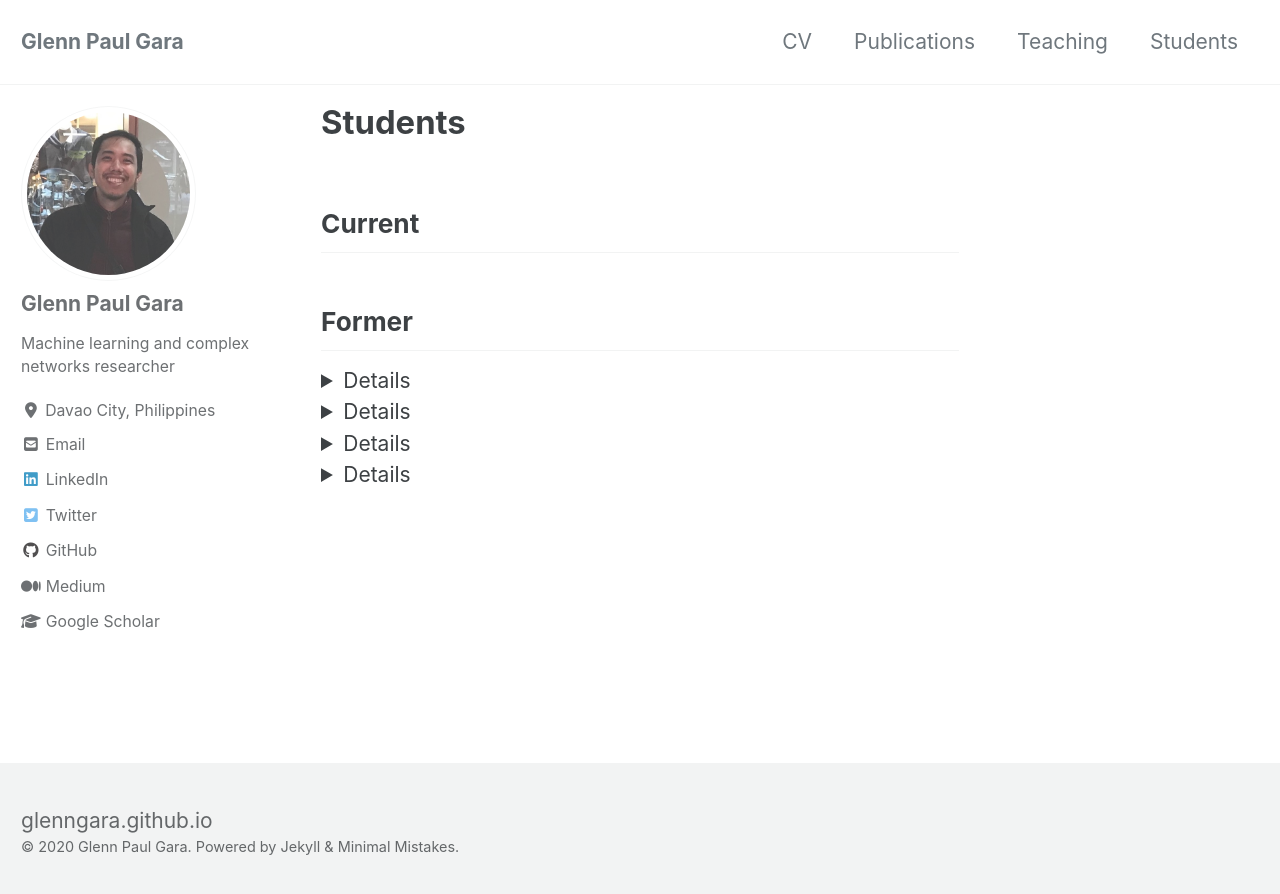
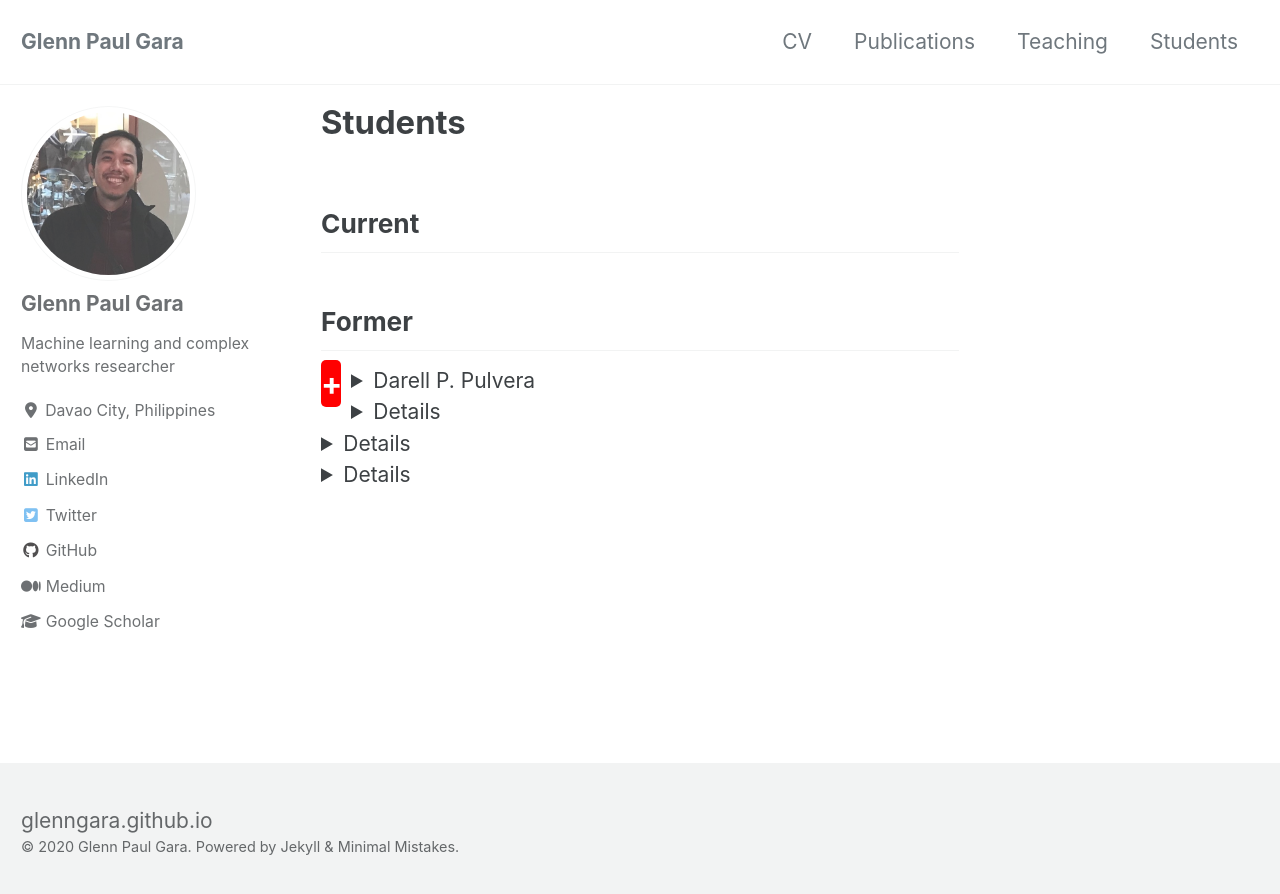
Before and after one commit to glenngara/glenngara.github.io, a Jekyll site: the page built from _pages/students.md, in a window 1280 px wide. Shown: the top 894 px of the page. Built offline with Jekyll 4.4.1, drawn with Linux system fonts in a browser that asks for light colours; cached includes are drawn as plain includes; nearby versions of some CDN libraries; part of the change alters nothing that is shown.

Commit message:
added studeents menu

```diff
--- a/_pages/students.md
+++ b/_pages/students.md
@@ -4,6 +4,30 @@ layout: single
 title: "Students"
 author_profile: true
 ---
+
+<style type="text/css">
+
+summary::-webkit-details-marker {
+  display: none
+}
+summary:after {
+  background: red;
+  border-radius: 5px;
+  content: "+";
+  color: #fff;
+  float: left;
+  font-size: 1.5em;
+  font-weight: bold;
+  margin: -5px 10px 0 0;
+  padding: 0;
+  text-align: center;
+  width: 20px;
+}
+details[open] summary:after {
+  content: "-";
+}
+
+</style>
 
 Current
 ------
@@ -12,7 +36,7 @@ Current
 Former
 ------
 <details>
-<font size="10">
+
   <summary>Darell P. Pulvera</summary>
   Master in Information Technology, 2019
 </font>
```
